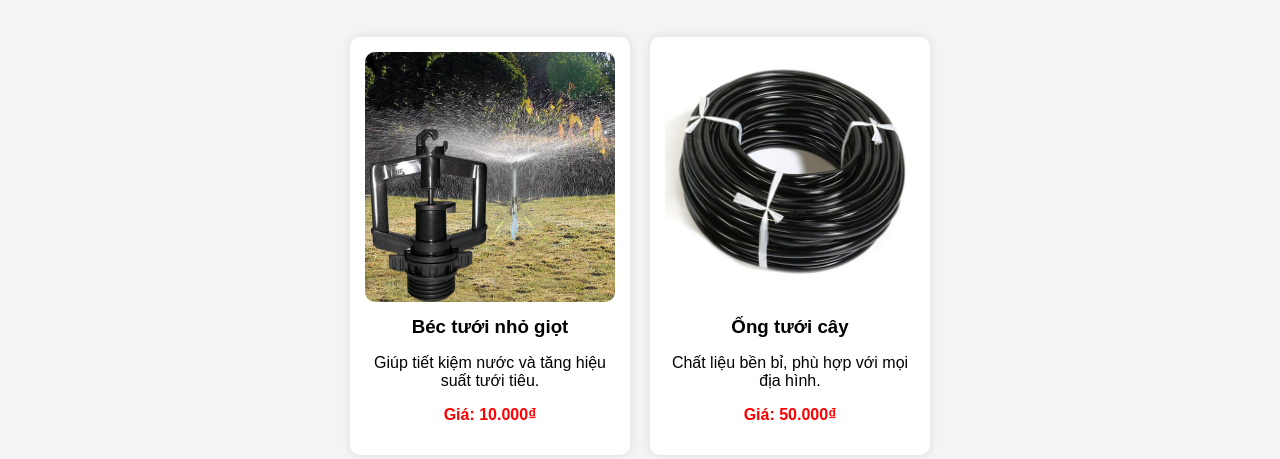
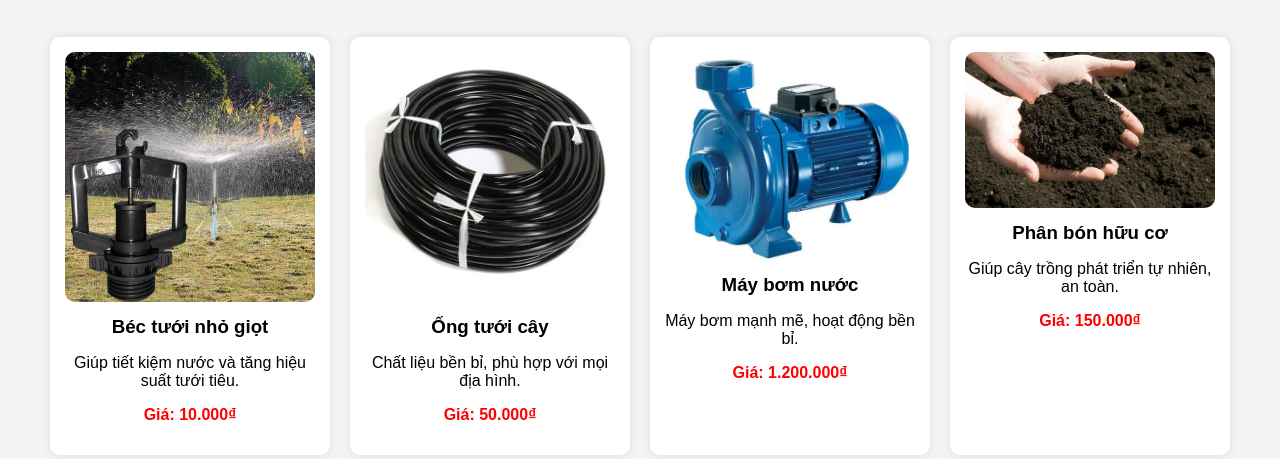
Before and after one commit to kcagrivn/kcagri-website, a plain HTML site: page index.html in a window 1280 px wide. Shown: the part 239-698 px from the top of the page. Drawn offline with Linux system fonts and the light colour scheme.

Commit message:
Thêm nhiều sản phẩm hơn

```diff
--- a/index.html
+++ b/index.html
@@ -31,5 +31,17 @@
                             <p>Chất liệu bền bỉ, phù hợp với mọi địa hình.</p>
                             <p class="price">Giá: 50.000₫</p>
                         </div>
+                        <div class="product">
+                            <img src="images/may-bom.jpg" alt="Máy bơm nước">
+                            <h3>Máy bơm nước</h3>
+                            <p>Máy bơm mạnh mẽ, hoạt động bền bỉ.</p>
+                            <p class="price">Giá: 1.200.000₫</p>
+                        </div>
+                        <div class="product">
+                            <img src="images/phan-bon.jpg" alt="Phân bón hữu cơ">
+                            <h3>Phân bón hữu cơ</h3>
+                            <p>Giúp cây trồng phát triển tự nhiên, an toàn.</p>
+                            <p class="price">Giá: 150.000₫</p>
+                        </div>
                     </div>
                 </section>
```
Also changed, not shown: images/may-bom.jpg (added), images/phan-bon.jpg (added).
